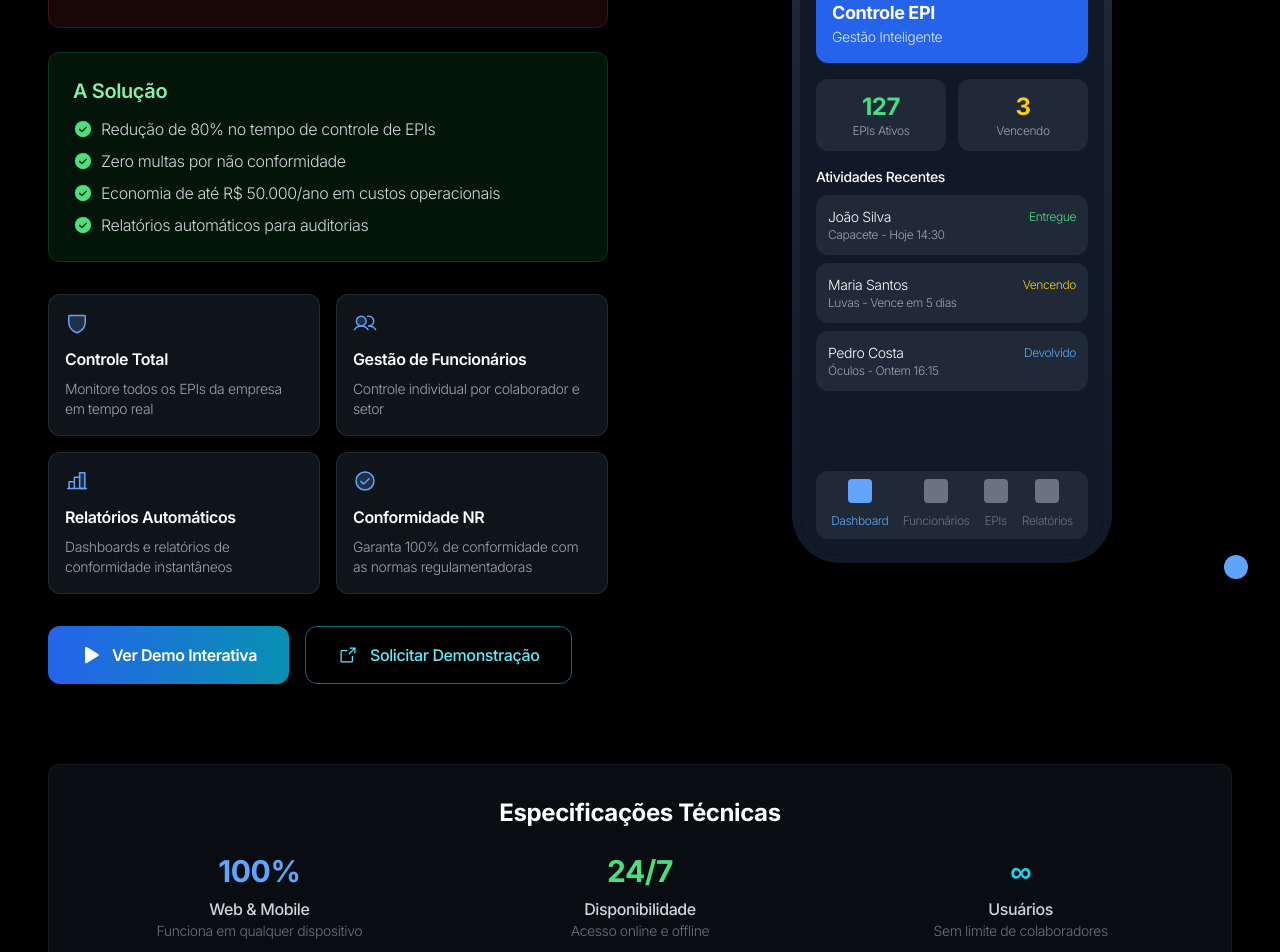
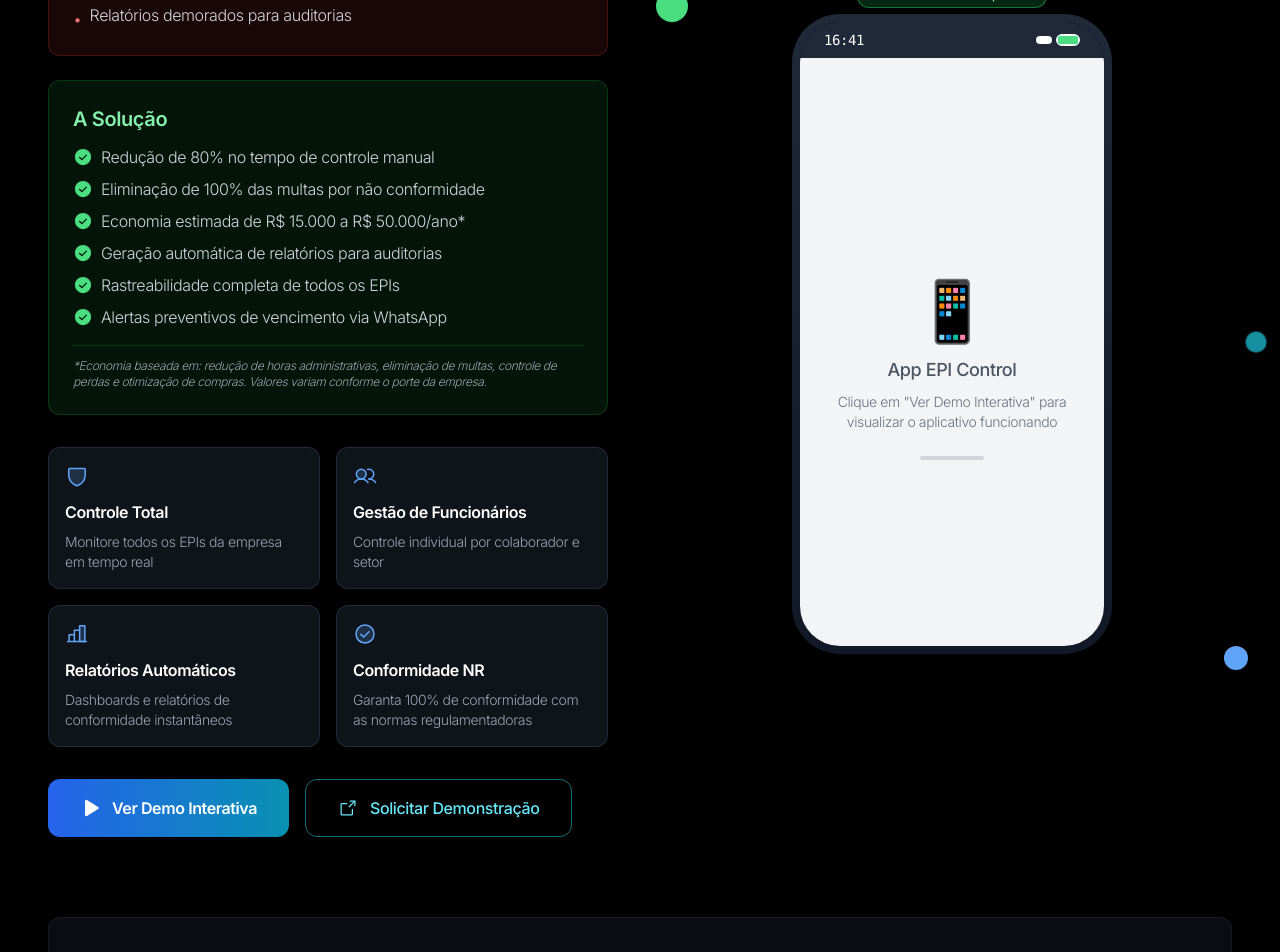
Before and after one commit to Thiago1alberto/MyProfile, a React (Vite) app: page /apps in a window 1280 px wide. Shown: the part 900-1852 px from the top of the page. Built offline with nearby package versions, Linux system fonts and the light colour scheme.

Commit message:
adequações e termos incorretos

```diff
--- a/package.json
+++ b/package.json
@@ -82,6 +82,6 @@
     "tailwindcss": "^3.4.11",
     "typescript": "^5.5.3",
     "typescript-eslint": "^8.0.1",
-    "vite": "^5.4.1"
+    "vite": "^5.4.19"
   }
 }
--- a/src/components/Projects.tsx
+++ b/src/components/Projects.tsx
@@ -44,9 +44,9 @@ const Projects = () => {
     {
       title: "Controle de EPI",
       description: "Sistema completo para gestão de Equipamentos de Proteção Individual com controle de entrega, vencimento e relatórios automáticos de conformidade.",
-      techStack: ["AppSheet", "Google Sheets", "Mobile App", "Automation"],
-      image: "https://images.unsplash.com/photo-1576091160399-112ba8d25d1f?w=600&h=400&fit=crop&crop=entropy&auto=format",
-      category: "Mobile Application",
+      techStack: ["AppSheet", "Google Sheets", "Web & Mobile", "Cloud Sync"],
+      image: "https://images.unsplash.com/photo-1504307651254-35680f356dfd?w=600&h=400&fit=crop&crop=entropy&auto=format",
+      category: "Business Application",
       isApp: true
     },
     {
--- a/src/pages/Apps.tsx
+++ b/src/pages/Apps.tsx
@@ -1,4 +1,4 @@
-import React, { useState } from 'react';
+import React, { useState, useEffect } from 'react';
 import { Play, ArrowSquareOut, CheckCircle, Shield, Users, ChartBar } from 'phosphor-react';
 import Navigation from '../components/Navigation';
 import Footer from '../components/Footer';
@@ -6,6 +6,25 @@ import Footer from '../components/Footer';
 // Componente EPIApp inline para resolver problema de import
 const EPIApp = () => {
   const [showDemo, setShowDemo] = useState(false);
+  const [currentTime, setCurrentTime] = useState(new Date());
+
+  // Atualizar hora em tempo real
+  useEffect(() => {
+    const timer = setInterval(() => {
+      setCurrentTime(new Date());
+    }, 1000);
+
+    return () => clearInterval(timer);
+  }, []);
+
+  // Função para formatar a hora
+  const formatTime = (date: Date) => {
+    return date.toLocaleTimeString('pt-BR', {
+      hour: '2-digit',
+      minute: '2-digit',
+      hour12: false
+    });
+  };
 
   const features = [
     {
@@ -31,10 +50,12 @@ const EPIApp = () => {
   ];
 
   const benefits = [
-    "Redução de 80% no tempo de controle de EPIs",
-    "Zero multas por não conformidade",
-    "Economia de até R$ 50.000/ano em custos operacionais",
-    "Relatórios automáticos para auditorias"
+    "Redução de 80% no tempo de controle manual",
+    "Eliminação de 100% das multas por não conformidade",
+    "Economia estimada de R$ 15.000 a R$ 50.000/ano*",
+    "Geração automática de relatórios para auditorias",
+    "Rastreabilidade completa de todos os EPIs",
+    "Alertas preventivos de vencimento via WhatsApp"
   ];
 
   return (
@@ -52,7 +73,8 @@ const EPIApp = () => {
           </h2>
           <p className="text-xl text-gray-300 max-w-3xl mx-auto">
             Sistema completo para gestão de Equipamentos de Proteção Individual.
-            Controle de entrega, vencimento, conformidade e relatórios automáticos.
+            Funciona em navegadores web e dispositivos móveis com controle de entrega,
+            vencimento, conformidade e relatórios automáticos.
           </p>
         </div>
 
@@ -96,6 +118,12 @@ const EPIApp = () => {
                     </li>
                   ))}
                 </ul>
+                <div className="mt-4 pt-3 border-t border-green-500/20">
+                  <p className="text-xs text-gray-400 italic">
+                    *Economia baseada em: redução de horas administrativas, eliminação de multas,
+                    controle de perdas e otimização de compras. Valores variam conforme o porte da empresa.
+                  </p>
+                </div>
               </div>
             </div>
 
@@ -143,7 +171,7 @@ const EPIApp = () => {
 
                     {/* Status Bar */}
                     <div className="flex justify-between items-center px-6 py-2 bg-gray-800">
-                      <span className="text-white text-sm font-medium">9:41</span>
+                      <span className="text-white text-sm font-medium font-mono">{formatTime(currentTime)}</span>
                       <div className="flex items-center gap-1">
                         <div className="w-4 h-2 bg-white rounded-sm"></div>
                         <div className="w-6 h-3 border-2 border-white rounded-sm">
@@ -163,73 +191,15 @@ const EPIApp = () => {
                         />
                       </div>
                     ) : (
-                      <div className="p-4 space-y-4">
-                        {/* App Header */}
-                        <div className="bg-blue-600 p-4 rounded-lg">
-                          <h3 className="text-white font-bold text-lg">Controle EPI</h3>
-                          <p className="text-blue-100 text-sm">Gestão Inteligente</p>
-                        </div>
-
-                        {/* Quick Stats */}
-                        <div className="grid grid-cols-2 gap-3">
-                          <div className="bg-gray-800 p-3 rounded-lg text-center">
-                            <div className="text-green-400 text-2xl font-bold">127</div>
-                            <div className="text-gray-400 text-xs">EPIs Ativos</div>
-                          </div>
-                          <div className="bg-gray-800 p-3 rounded-lg text-center">
-                            <div className="text-yellow-400 text-2xl font-bold">3</div>
-                            <div className="text-gray-400 text-xs">Vencendo</div>
-                          </div>
-                        </div>
-
-                        {/* Recent Activities */}
-                        <div className="space-y-2">
-                          <h4 className="text-white font-medium text-sm">Atividades Recentes</h4>
-                          <div className="space-y-2">
-                            <div className="bg-gray-800 p-3 rounded-lg">
-                              <div className="flex justify-between items-center">
-                                <span className="text-white text-sm">João Silva</span>
-                                <span className="text-green-400 text-xs">Entregue</span>
-                              </div>
-                              <div className="text-gray-400 text-xs">Capacete - Hoje 14:30</div>
-                            </div>
-                            <div className="bg-gray-800 p-3 rounded-lg">
-                              <div className="flex justify-between items-center">
-                                <span className="text-white text-sm">Maria Santos</span>
-                                <span className="text-yellow-400 text-xs">Vencendo</span>
-                              </div>
-                              <div className="text-gray-400 text-xs">Luvas - Vence em 5 dias</div>
-                            </div>
-                            <div className="bg-gray-800 p-3 rounded-lg">
-                              <div className="flex justify-between items-center">
-                                <span className="text-white text-sm">Pedro Costa</span>
-                                <span className="text-blue-400 text-xs">Devolvido</span>
-                              </div>
-                              <div className="text-gray-400 text-xs">Óculos - Ontem 16:15</div>
-                            </div>
-                          </div>
-                        </div>
-
-                        {/* Bottom Navigation */}
-                        <div className="absolute bottom-4 left-4 right-4 bg-gray-800 rounded-lg p-2">
-                          <div className="flex justify-around">
-                            <div className="text-blue-400 text-center">
-                              <div className="w-6 h-6 mx-auto mb-1 bg-blue-400 rounded"></div>
-                              <span className="text-xs">Dashboard</span>
-                            </div>
-                            <div className="text-gray-500 text-center">
-                              <div className="w-6 h-6 mx-auto mb-1 bg-gray-500 rounded"></div>
-                              <span className="text-xs">Funcionários</span>
-                            </div>
-                            <div className="text-gray-500 text-center">
-                              <div className="w-6 h-6 mx-auto mb-1 bg-gray-500 rounded"></div>
-                              <span className="text-xs">EPIs</span>
-                            </div>
-                            <div className="text-gray-500 text-center">
-                              <div className="w-6 h-6 mx-auto mb-1 bg-gray-500 rounded"></div>
-                              <span className="text-xs">Relatórios</span>
-                            </div>
-                          </div>
+                      <div className="p-4 space-y-4 bg-gray-100 h-full">
+                        {/* Placeholder Screen */}
+                        <div className="flex flex-col items-center justify-center h-full text-gray-500">
+                          <div className="text-6xl mb-4">📱</div>
+                          <h3 className="text-lg font-medium text-gray-600 mb-2">App EPI Control</h3>
+                          <p className="text-sm text-center text-gray-500 mb-6">
+                            Clique em "Ver Demo Interativa" para visualizar o aplicativo funcionando
+                          </p>
+                          <div className="w-16 h-1 bg-gray-300 rounded-full"></div>
                         </div>
                       </div>
                     )}
@@ -246,6 +216,16 @@ const EPIApp = () => {
             <div className="absolute -top-4 -left-4 w-8 h-8 bg-green-400 rounded-full animate-bounce"></div>
             <div className="absolute -bottom-4 -right-4 w-6 h-6 bg-blue-400 rounded-full animate-pulse"></div>
             <div className="absolute top-1/2 -right-8 w-4 h-4 bg-cyan-400 rounded-full animate-ping"></div>
+
+            {/* Real-time indicator */}
+            <div className="absolute -top-8 left-1/2 transform -translate-x-1/2">
+              <div className="bg-green-500/20 border border-green-500/50 rounded-lg px-3 py-1 backdrop-blur-sm">
+                <div className="flex items-center gap-2 text-green-300 text-xs">
+                  <div className="w-2 h-2 bg-green-400 rounded-full animate-pulse"></div>
+                  <span className="font-medium">Hora real do seu dispositivo</span>
+                </div>
+              </div>
+            </div>
           </div>
         </div>
 
@@ -256,18 +236,26 @@ const EPIApp = () => {
             <div className="text-center">
               <div className="text-blue-400 text-3xl font-bold mb-2">100%</div>
               <div className="text-gray-300 font-medium">Web & Mobile</div>
-              <div className="text-gray-500 text-sm">Funciona em qualquer dispositivo</div>
+              <div className="text-gray-500 text-sm">Acesso via navegador e aplicativo móvel</div>
             </div>
             <div className="text-center">
               <div className="text-green-400 text-3xl font-bold mb-2">24/7</div>
               <div className="text-gray-300 font-medium">Disponibilidade</div>
-              <div className="text-gray-500 text-sm">Acesso online e offline</div>
+              <div className="text-gray-500 text-sm">Funcionamento online e offline</div>
             </div>
             <div className="text-center">
               <div className="text-cyan-400 text-3xl font-bold mb-2">∞</div>
               <div className="text-gray-300 font-medium">Usuários</div>
-              <div className="text-gray-500 text-sm">Sem limite de colaboradores</div>
+              <div className="text-gray-500 text-sm">Escalável para qualquer empresa</div>
             </div>
+          </div>
+
+          <div className="mt-8 p-4 bg-blue-500/10 border border-blue-500/20 rounded-lg">
+            <h4 className="text-blue-300 font-semibold mb-2">💡 Plataforma Híbrida</h4>
+            <p className="text-gray-300 text-sm">
+              Desenvolvido com AppSheet, oferece experiência nativa em dispositivos móveis
+              e acesso completo via navegador web em computadores e tablets.
+            </p>
           </div>
         </div>
       </div>
@@ -276,6 +264,11 @@ const EPIApp = () => {
 };
 
 const Apps = () => {
+  useEffect(() => {
+    // Scroll to top when component mounts
+    window.scrollTo(0, 0);
+  }, []);
+
   return (
     <div className="min-h-screen bg-black">
       <Navigation />
```
Also changed, not shown: 1 other file (tests, documents, lock files or other folders).
